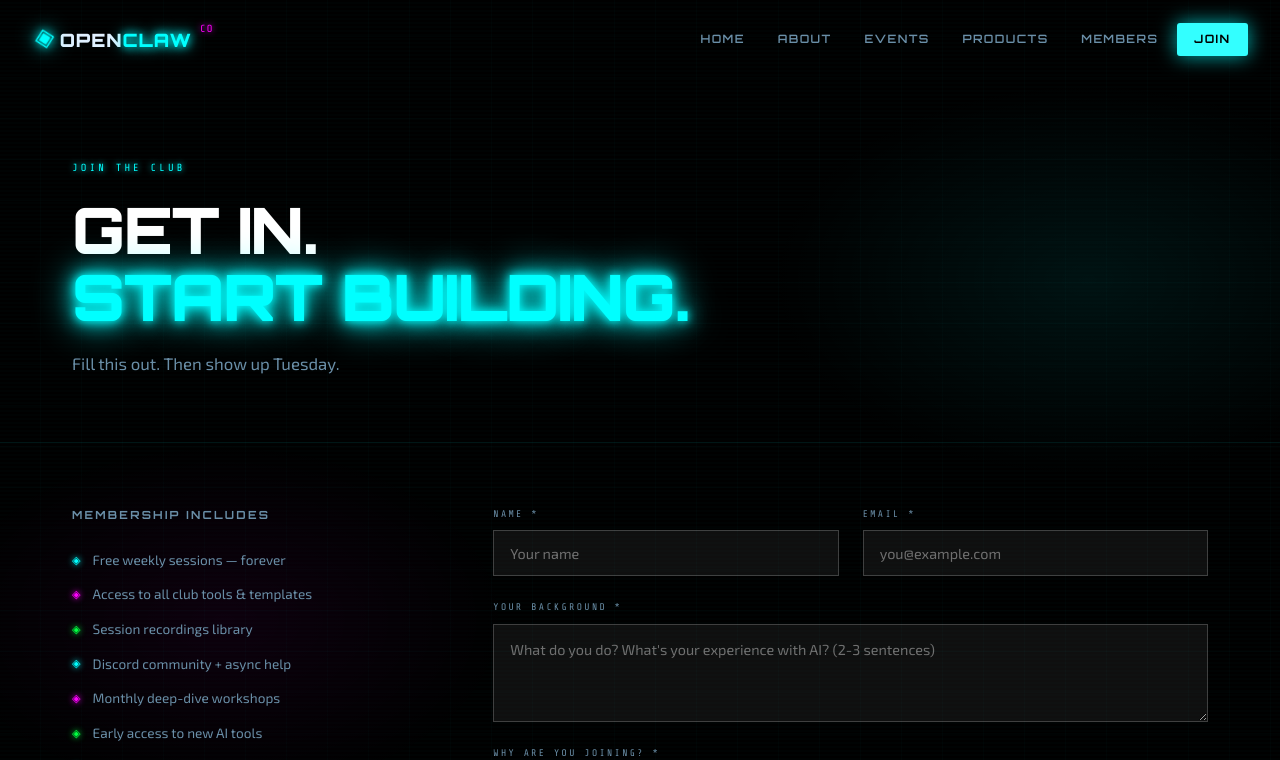
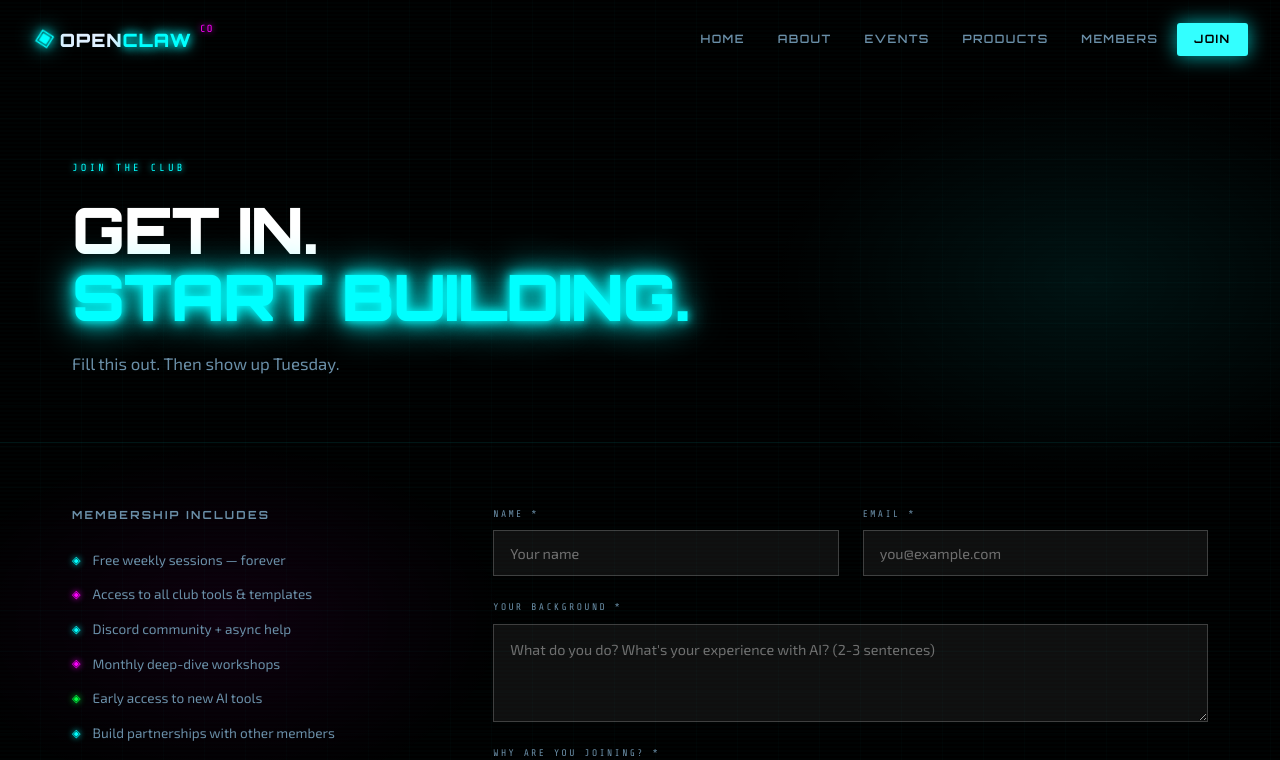
Before and after one commit to ZacharyWeiner/openclawco-website, a React (Vite) app: page /join in a window 1280 px wide. Shown: the top 760 px of the page. Built offline with nearby package versions, Linux system fonts and the light colour scheme.

Commit message:
Remove session recordings library from membership perks
Co-Authored-By: Claude Sonnet 4.6 <noreply@anthropic.com>

```diff
--- a/src/pages/Join.jsx
+++ b/src/pages/Join.jsx
@@ -188,7 +188,6 @@ export default function Join() {
                 {[
                   ['◈', 'cyan', 'Free weekly sessions — forever'],
                   ['◈', 'magenta', 'Access to all club tools & templates'],
-                  ['◈', 'green', 'Session recordings library'],
                   ['◈', 'cyan', 'Discord community + async help'],
                   ['◈', 'magenta', 'Monthly deep-dive workshops'],
                   ['◈', 'green', 'Early access to new AI tools'],
```
